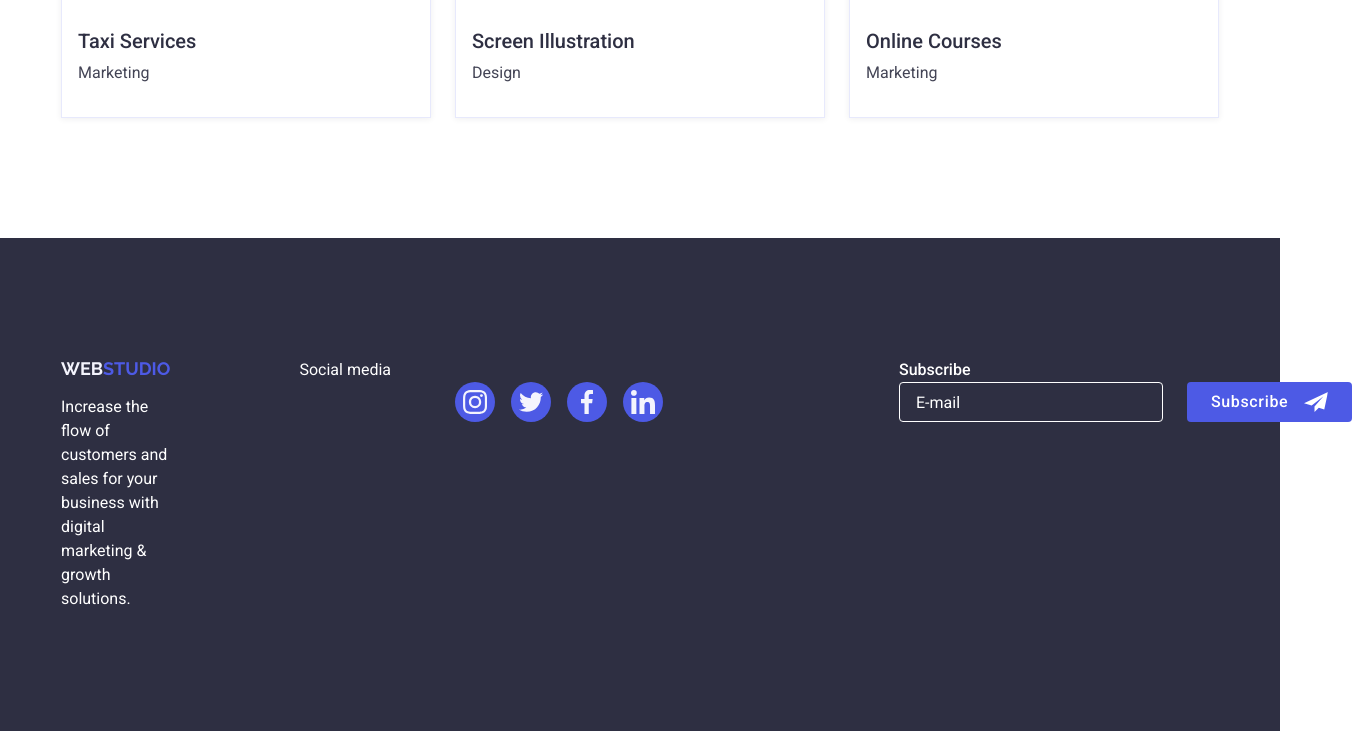
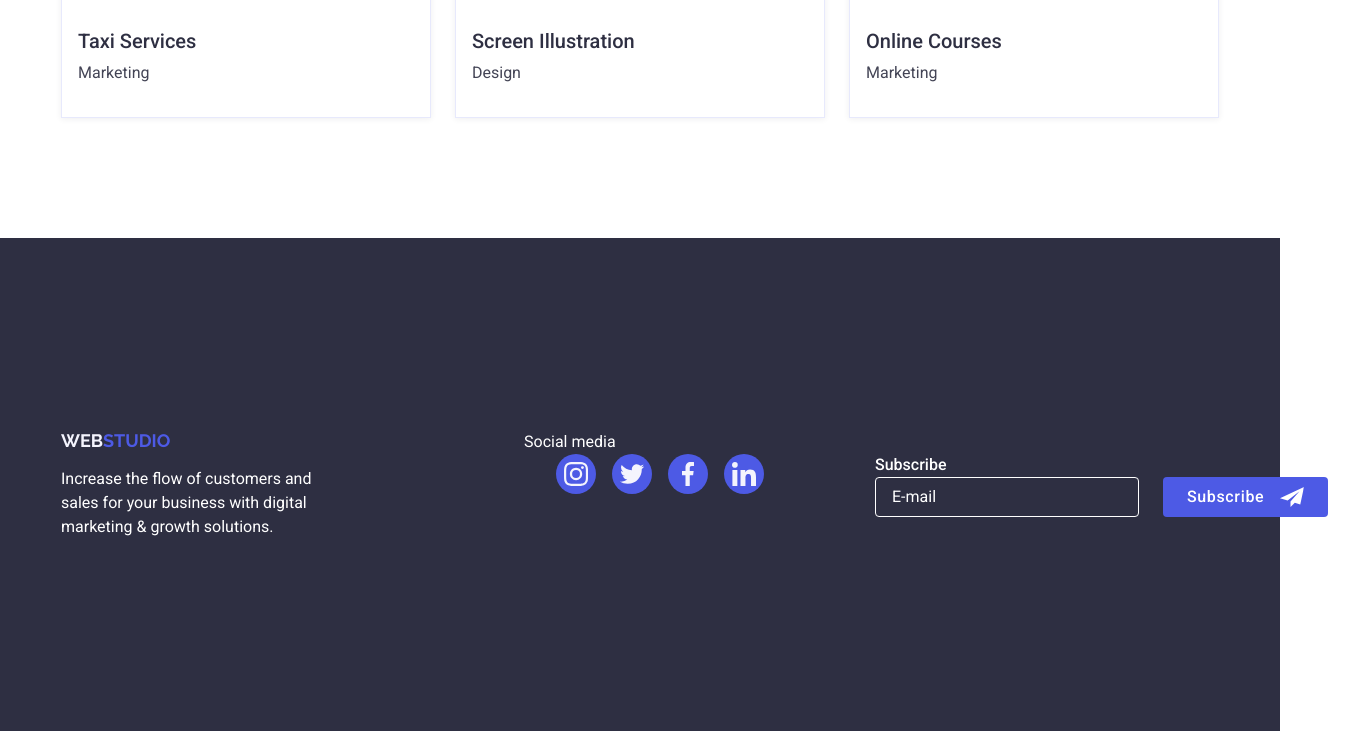
Before and after one commit to mertkrglu/goit-markup-hw-06, a plain HTML site: page index.html in a window 1280 px wide. Shown: the part 2968-3699 px from the top of the page, 1352 px wide, since content can reach past the window. Drawn offline with nearby package versions, Linux system fonts and the light colour scheme.

Commit message:
düzenleme

```diff
--- a/css/style.css
+++ b/css/style.css
@@ -1260,19 +1260,35 @@ h3 {
     width: calc((100% - 24px) / 2);
   }
 
-  /* FOOTER - Yatay ve İki Satırlı Düzen */
+  /* FOOTER BÖLÜMÜNÜN YENİDEN YAPILANDIRILMASI */
+
   .footer .container {
+    /* Ana grupları (main-group ve subscribe) yan yana getirmek için flex */
+    display: flex;
     flex-direction: row;
-    flex-wrap: wrap;
+    flex-wrap: wrap; /* Gerekirse alt satıra geçmesine izin ver */
+    justify-content: flex-start;
+    /* Sol grup ile Sağ grup arasına büyük boşluk bırakmak için */
     gap: 72px 24px;
-    justify-content: flex-start;
-    align-items: flex-start;
-    padding-left: 108px;
+    padding-top: 72px; /* Dikey padding ayarı */
+    padding-bottom: 72px; /* Dikey padding ayarı */
+    padding-left: 108px; /* Sol kenardan 108px itme (Figma'ya göre) */
+    padding-right: 24px; /* Sağ kenardan 24px itme */
   }
+
+  /* 🟢 Sol Kolon Kapsayıcısı: footer-info ve footer-social alt alta gelmeli */
+  .footer-main-group {
+    display: flex;
+    flex-direction: row; /* İÇERİĞİ (Info ve Social) YAN YANA SIRALA */
+    gap: 72px; /* Info ve Social arasında dikey boşluk */
+  }
+
   .footer-info {
     text-align: left;
-    width: 264px;
+    width: 100%; /* Kapsayıcısının (main-group) genişliğini kullanır */
+    margin: 0;
   }
+
   .footer .logo {
     text-align: left;
   }
@@ -1281,24 +1297,29 @@ h3 {
   }
   .footer-social {
     text-align: left;
+    margin: 0;
+    /* Bu eleman, ana grup içinde alt sırada yer alır */
   }
-  /* Footer abone olma kısmını tablet görünümünde doğru konuma taşımak için */
+
+  /* 🔴 Sağ Kolon: Abone Olma Kısmı */
   .footer-subscribe {
     text-align: left;
-    width: 100%; /* Tam satır kaplayarak bir alt satıra geçer */
-    padding-top: 16px;
-    /* Tablette 2. satırda, soldan 108px boşluk vermesi için: */
-    margin-left: -84px; /* (108px - 24px gap) = 84px */
+    width: 450px; /* Abone formu için yeterli genişlik (Form input + butonun toplamı) */
+    margin: 0;
+    padding-top: 0;
   }
 
+  /* Abone Formu İç Yapısı (Input ve Buton) */
   .subscribe-form {
-    flex-direction: row;
+    display: flex;
+    flex-direction: row; /* Input ve butonu yatayda sıralar */
     gap: 24px;
-    width: auto; /* İçerik genişliği kadar yer kaplar */
-    margin: 0; /* Ortalamayı kaldırır */
+    margin: 0;
+    justify-content: flex-start;
   }
+
   .subscribe-form input[type="email"] {
-    width: 264px;
+    width: 264px; /* Input genişliği */
     margin: 0;
   }
 
--- a/index.html
+++ b/index.html
@@ -500,7 +500,8 @@
     </section>
 
     <footer class="footer">
-      <div class="container footer-container">
+      <div class="container">
+        <div class="footer-main-group">
           <div class="footer-info">
             <a href="./index.html" class="logo footer-logo"
               ><span class="span-2">WEB</span>STUDIO</a
@@ -543,6 +544,7 @@
                 </a>
               </li>
             </ul>
+          </div>
         </div>
 
         <div class="footer-subscribe">
```
Lines whose indentation alone changed are shown as unchanged.
